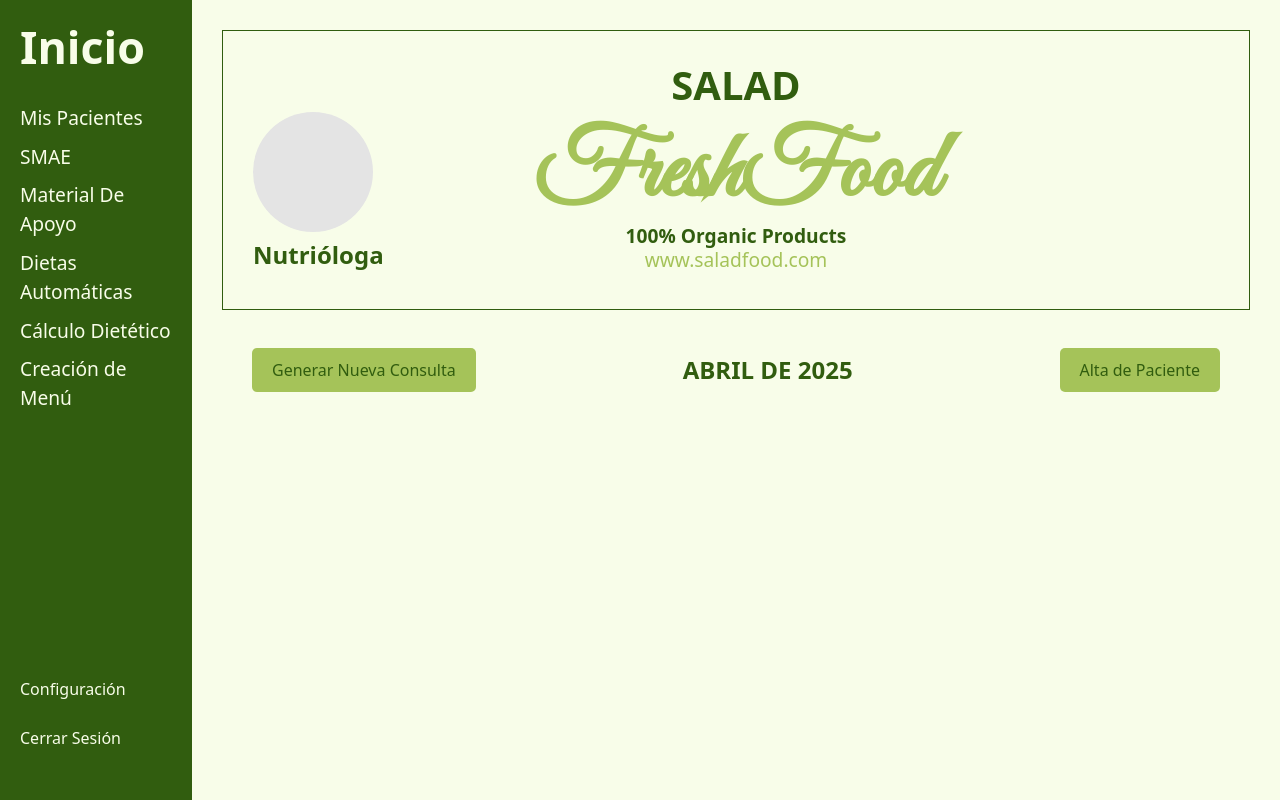
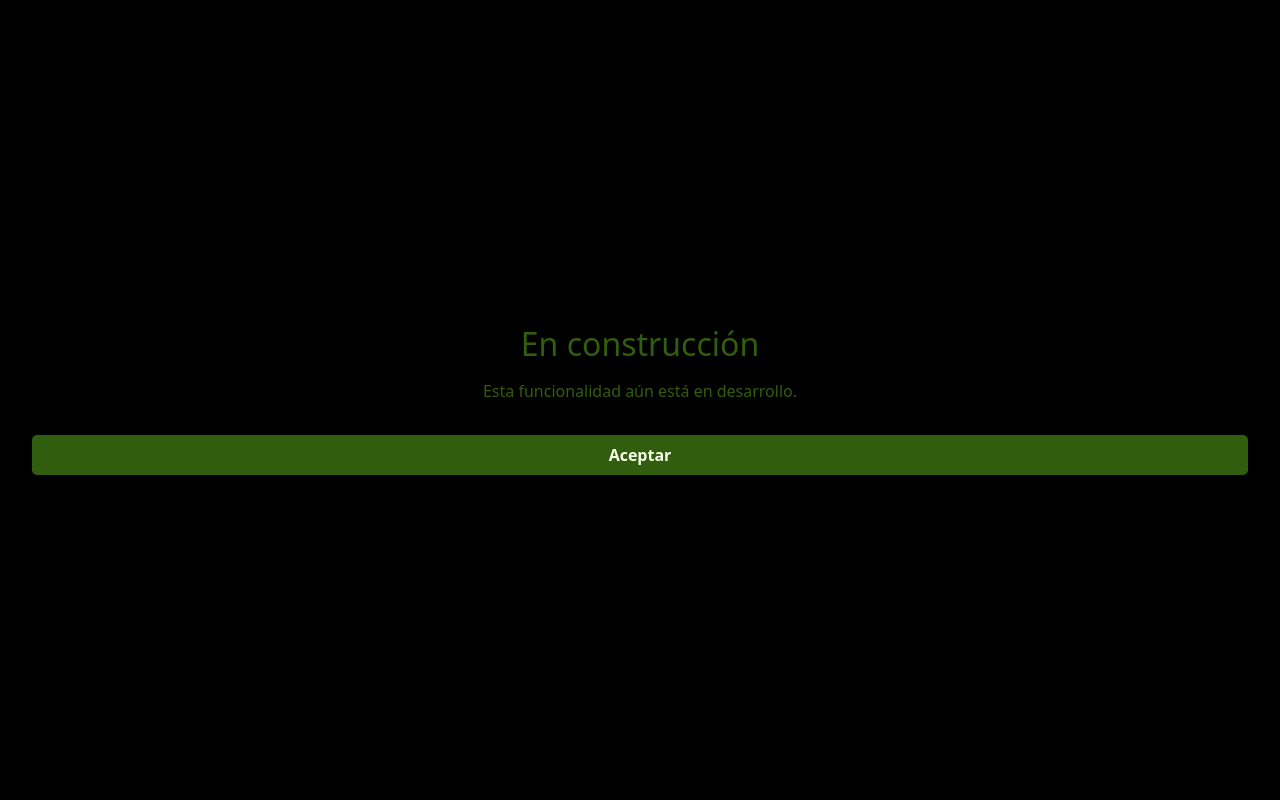
Before and after one commit to YoshiRodriguez/mapi-tester, a React (Create React App) app in the folder mapi-react-tester/: page /dashboard in a window 1280 px wide. Both pictures are taken after a click on the button "Generar Nueva Consulta". Built offline with nearby package versions, Linux system fonts and the light colour scheme.

Commit message:
Commit de respaldo

```diff
--- a/mapi-react-tester/src/components/Dashboard/Dashboard.jsx
+++ b/mapi-react-tester/src/components/Dashboard/Dashboard.jsx
@@ -1,46 +1,34 @@
-import React from 'react';
+import React, { useState } from 'react';
 import { useNavigate } from "react-router-dom";
 import colorfulFoodPattern from './img/vecteezy_colorful-food-pattern_420342.svg';
-import './Dashboard.css'; // Importa el archivo CSS para el Dashboard
-import './Banner.css'; // Importa el CSS para el Banner
-import './ConsultationBar.css'; // Importa el CSS para la nueva barra
+import './Dashboard.css';
+import './Banner.css';
+import './ConsultationBar.css';
+import ModalEmergente from './ModalEmergente'; // <-- NUEVO
 
 const Dashboard = () => {
     const navigate = useNavigate();
+    const [mostrarModal, setMostrarModal] = useState(false);
 
     const handleLogout = () => {
-        navigate('/'); // Redirige a la página de inicio
+        navigate('/');
     };
 
     const handleGenerarConsulta = () => {
-        // Aquí iría la lógica para generar una nueva consulta
-        console.log('Generar Nueva Consulta');
+        setMostrarModal(true);
     };
 
     const handleAltaPaciente = () => {
-        // Aquí iría la lógica para dar de alta a un paciente
-        console.log('Alta de Paciente');
+        setMostrarModal(true);
     };
+
+    const cerrarModal = () => setMostrarModal(false);
 
     const currentDate = new Date();
     const monthYear = currentDate.toLocaleString('es-MX', { month: 'long', year: 'numeric' }).toUpperCase();
 
-
     return (
-        <div className="dashboard-container"
-            // style={{
-            //     display: 'flex',
-            //     minHeight: '100vh',
-            //     backgroundColor: 'var(--beige)',
-            //     color: 'var(--dark-moss-green)',
-            //     backgroundImage: `url(${colorfulFoodPattern})`,
-            //     backgroundSize: 'cover', // Cubre todo el contenedor
-            //     backgroundRepeat: 'no-repeat', // No se repite
-            //     backgroundPosition: 'center', // Centra la imagen
-            //     overflow: 'hidden', // Evita barras de desplazamiento si la imagen es muy grande
-            // }}
-            >
-
+        <div className="dashboard-container">
             <div className="dashboard-sidebar">
                 <h1>Inicio</h1>
                 <ul className="dashboard-navigation">
@@ -79,7 +67,7 @@ const Dashboard = () => {
                 </div>
             </div>
 
-
+            <ModalEmergente mostrar={mostrarModal} cerrar={cerrarModal} />
         </div>
     );
 };
--- /dev/null
+++ b/mapi-react-tester/src/components/Dashboard/ModalEmergente.css
@@ -0,0 +1,43 @@
+/* ModalEmergente.css */
+.modal-backdrop {
+    position: fixed;
+    top: 0;
+    left: 0;
+    right: 0;
+    bottom: 0;
+    background-color: rgba(0, 0, 0, 0.4);
+    display: flex;
+    align-items: center;
+    justify-content: center;
+    z-index: 1000;
+}
+
+.modal-content {
+    background-color: var(--beige);
+    color: var(--dark-moss-green);
+    padding: 2em;
+    border-radius: 10px;
+    width: 300px;
+    text-align: center;
+    box-shadow: 0 4px 10px rgba(0, 0, 0, 0.25);
+}
+
+.modal-content h2 {
+    margin-bottom: 0.5em;
+}
+
+.modal-content button {
+    margin-top: 1em;
+    padding: 0.5em 1.5em;
+    background-color: var(--dark-moss-green);
+    color: var(--beige);
+    border: none;
+    border-radius: 5px;
+    cursor: pointer;
+    font-weight: bold;
+    transition: background-color 0.3s ease;
+}
+
+.modal-content button:hover {
+    background-color: var(--yellow-green);
+}
--- /dev/null
+++ b/mapi-react-tester/src/components/Dashboard/ModalEmergente.jsx
@@ -0,0 +1,19 @@
+// ModalEmergente.jsx
+import React from 'react';
+import './ModalEmergente.css';
+
+const ModalEmergente = ({ mostrar, cerrar }) => {
+    if (!mostrar) return null;
+
+    return (
+        <div className="modal-backdrop">
+            <div className="modal-content">
+                <h2>En construcción</h2>
+                <p>Esta funcionalidad aún está en desarrollo.</p>
+                <button onClick={cerrar}>Aceptar</button>
+            </div>
+        </div>
+    );
+};
+
+export default ModalEmergente;
```
